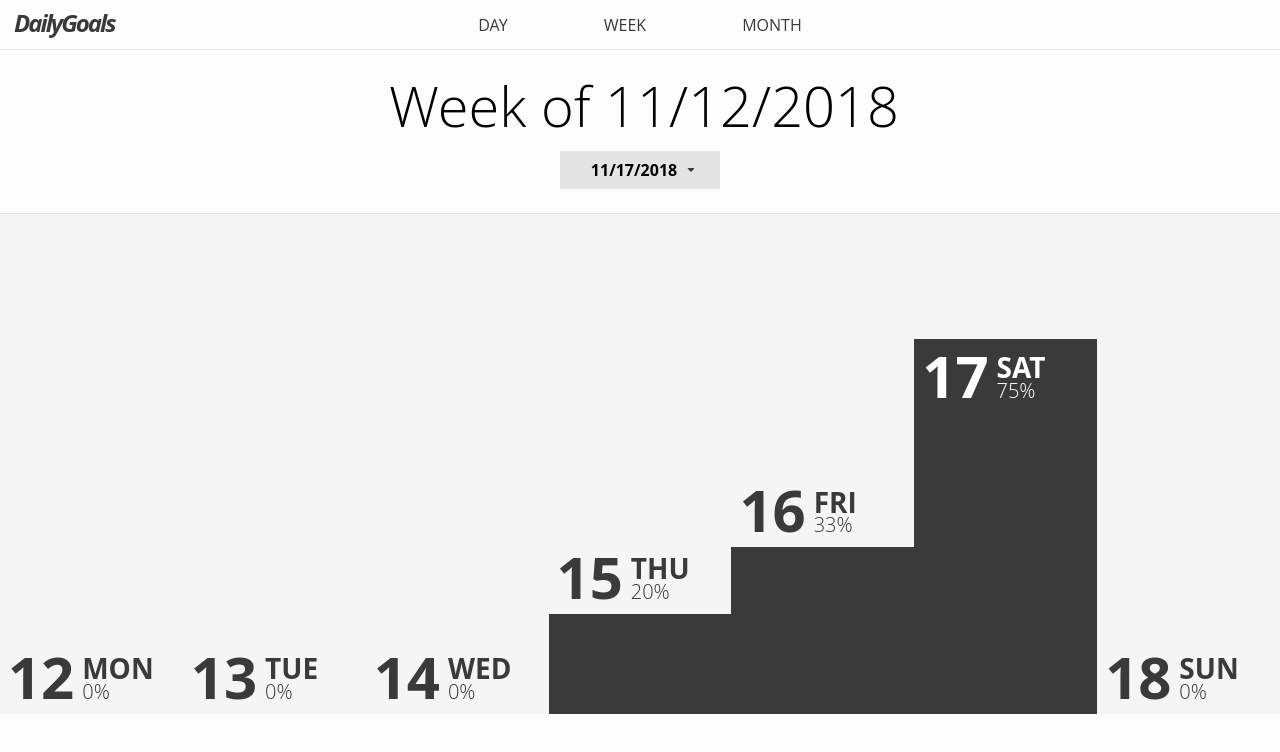
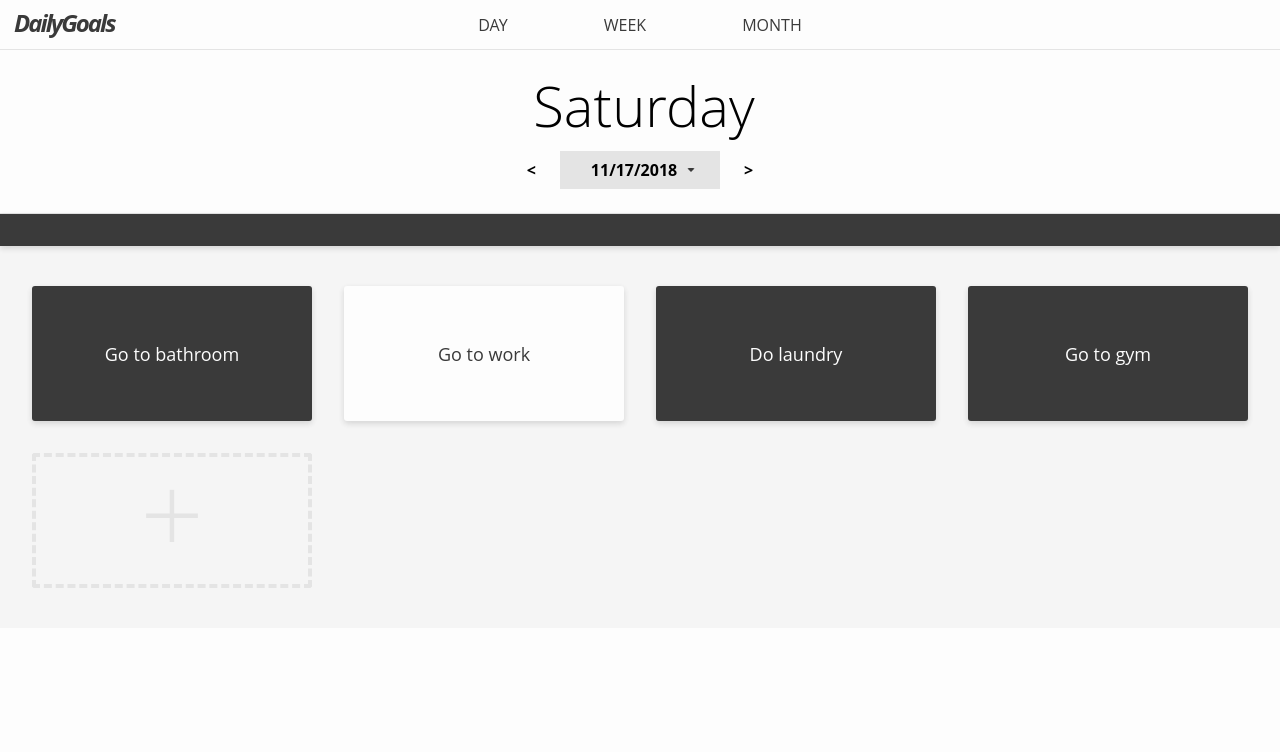
Before and after one commit to richpet9/daily-goals, a React app: page / in a window 1280 px wide. Built offline with nearby package versions, Linux system fonts and the light colour scheme.

Commit message:
added day navigation

```diff
--- a/src/classes/DayAPI.js
+++ b/src/classes/DayAPI.js
@@ -28,12 +28,12 @@ export class DayAPI {
     getToday() {
         //TODO: This is temporary because no database is being used
         //DEBUG: until I go live with a database, "today" will be 11/16/2018
-        const TODAY = new Date("2018-11-16");
+        const TODAY_DATE = new Date("2018-11-16");
         let today;
         this.response.forEach(day => {
             const dateToCompare = new Date(day.dayDate);
 
-            if (dateToCompare.toDateString() === TODAY.toDateString()) {
+            if (dateToCompare.toDateString() === TODAY_DATE.toDateString()) {
                 today = new Day(day);
             }
         });
@@ -117,6 +117,7 @@ export class DayAPI {
             let search = true; //Loop controller
             let dayToCheck = day; //The day to check within the loop
 
+            //Linear search backwards
             while (search) {
                 //Assign dayToCheck to the previous day
                 dayToCheck = this.getPreviousDay(dayToCheck);
@@ -136,6 +137,12 @@ export class DayAPI {
         return week;
     }
 
+    /**
+     * getDayRange() will return an array of days between the first day given, and the numerical range
+     * or second day given (inclusive).
+     * @param {Day} dayOne The first day (inclusive) in the range
+     * @param {Day/Int} dayTwo Either the second day in the range, or an int
+     */
     getDayRange(dayOne, dayTwo) {
         let returnDays = [];
 
@@ -174,7 +181,7 @@ export class DayAPI {
     pushDay(day) {
         //Control variable so we know if the array updated
         let updated = false;
-        //Loop through the days and update them if this day matches, add it if not
+        //(Linear search) Loop through the days and update them if this day matches, add it if not
         for (let index = 0; index < this.response.length; index++) {
             if (this.response[index].dayId === day.dayId) {
                 //The day already exists, so update the goals
--- a/src/components/Dashboard.js
+++ b/src/components/Dashboard.js
@@ -10,6 +10,7 @@ export class Dashboard extends Component {
     constructor(props) {
         super(props);
 
+        //These are styles for transitions but I removed those
         this.styles = {
             leftX2: {
                 left: "-200%"
@@ -31,45 +32,34 @@ export class Dashboard extends Component {
 
     render() {
         const { currentDisplay } = this.props;
-        const { styles } = this;
-
-        //Figure out styles
-        let dayStyle, weekStyle, monthStyle;
-
-        //If the day is current
-        if (currentDisplay === "day") {
-            //Day should be main, week should be right, month should be right * 2
-            dayStyle = styles.main;
-            weekStyle = styles.right;
-            monthStyle = styles.rightX2;
-        } else if (currentDisplay === "week") {
-            //Day should be left, week should be main, month should be right
-            dayStyle = styles.left;
-            weekStyle = styles.main;
-            monthStyle = styles.right;
-        } else if (currentDisplay === "month") {
-            //Day should be left * 2, week should be left, month should be main
-            dayStyle = styles.leftX2;
-            weekStyle = styles.left;
-            monthStyle = styles.main;
-        }
 
         return (
             <main id="dashboard-container">
+                {currentDisplay === "day" && (
                     <DisplayDay
                         currentDay={this.props.currentDay}
                         dayAPI={this.props.dayAPI}
                         setDay={this.props.setDay}
-                    style={dayStyle}
                     />
+                )}
+
+                {currentDisplay === "week" && (
                     <DisplayWeek
                         currentDay={this.props.currentDay}
                         dayAPI={this.props.dayAPI}
                         goToDay={this.props.goToDay}
                         setDay={this.props.setDay}
-                    style={weekStyle}
                     />
-                <DisplayMonth style={monthStyle} />
+                )}
+
+                {currentDisplay === "month" && (
+                    <DisplayMonth
+                        currentDay={this.props.currentDay}
+                        dayAPI={this.props.dayAPI}
+                        goToDay={this.props.goToDay}
+                        setDay={this.props.setDay}
+                    />
+                )}
             </main>
         );
     }
--- a/src/components/Screen.js
+++ b/src/components/Screen.js
@@ -15,8 +15,8 @@ class Screen extends Component {
         super(props);
 
         this.state = {
-            currentDisplay: "week",
-            currentDay: dayAPI.getToday()
+            currentDisplay: "day", //Default dispaly
+            currentDay: dayAPI.getToday() //Default day
         };
 
         //Bind functions
--- a/src/components/widget-components/DoneChart.js
+++ b/src/components/widget-components/DoneChart.js
@@ -4,21 +4,54 @@ import React, { Component } from "react";
 import "../../styles/DoneChart.css";
 
 export class DoneChart extends Component {
-    render() {
-        let doneRatio = 0;
-        const { day } = this.props;
-        let dayStyle;
+    constructor(props) {
+        super(props);
+        let dayStyle,
+            doneRatio = 0;
 
         //Get the done ratio if this day has goals
-        if (this.props.day.dayGoals.length > 0) {
-            doneRatio = getDoneRatio(this.props.day);
+        if (props.day.dayGoals.length > 0) {
+            doneRatio = getDoneRatio(props.day);
         }
 
+        //TODO: work on removing the dayInfo from this component
+        dayStyle = this.getDayStyle(props, doneRatio);
+
+        //Assign these values to the state
+        this.state = {
+            dayStyle: dayStyle,
+            doneRatio: doneRatio
+        };
+    }
+
+    componentWillReceiveProps(props) {
+        //If the props are identical, return
+        if (props === this.props) return;
+
+        //Create the variables we will need
+        let dayStyle,
+            doneRatio = 0;
+
+        //Get the done ratio if this day has goals
+        if (props.day.dayGoals.length > 0) {
+            doneRatio = getDoneRatio(props.day);
+        }
+
+        dayStyle = this.getDayStyle(props, doneRatio);
+
+        //Assign the new state
+        this.setState({
+            dayStyle: dayStyle,
+            doneRatio: doneRatio
+        });
+    }
+
+    getDayStyle(props, doneRatio) {
         //Determine how to style the day info
-        if (this.props.type === "vertical") {
+        if (props.type === "vertical") {
             if (doneRatio >= 0.75) {
                 //If this bar is 75% to the top
-                dayStyle = {
+                return {
                     //Style for the day name and date
                     dayCont: {
                         top: (1 - doneRatio) * 100 + "%",
@@ -30,7 +63,7 @@ export class DoneChart extends Component {
                     }
                 };
             } else {
-                dayStyle = {
+                return {
                     dayCont: {
                         top: "calc(" + (1 - doneRatio) * 100 + "% - 74px)"
                     },
@@ -40,6 +73,53 @@ export class DoneChart extends Component {
                 };
             }
         }
+    }
+
+    //Render a horizontal chart
+    renderHorizontal() {
+        return (
+            <div
+                className="chart-bar extend"
+                style={{ width: this.doneRatio * 100 + "%" }}
+            />
+        );
+    }
+
+    renderVertical() {
+        const { day } = this.props;
+        const { doneRatio, dayStyle } = this.state;
+
+        return (
+            <div
+                className="chart-container"
+                onClick={this.props.goToDay.bind(this, this.props.day)}
+            >
+                <div className="chart-day-container" style={dayStyle.dayCont}>
+                    <span className="chart-day-percent" style={dayStyle.percs}>
+                        {day.dayDate.getDate() + 1}
+                    </span>
+                    <div className="dayinfo-container">
+                        <span className="chart-day-name">
+                            {day
+                                .getDayName()
+                                .substring(0, 3)
+                                .toUpperCase()}
+                        </span>
+                        <span className="chart-day-num">
+                            {Math.floor(doneRatio * 100).toString() + "%"}
+                        </span>
+                    </div>
+                </div>
+                <div
+                    className="chart-bar extend"
+                    style={{ height: doneRatio * 100 + "%" }}
+                />
+            </div>
+        );
+    }
+
+    render() {
+        const { doneRatio } = this;
 
         //Push this finished chart to the screen
         return (
@@ -50,47 +130,11 @@ export class DoneChart extends Component {
                         : this.props.type + "-chart"
                 }
             >
-                {this.props.type === "horizontal" ? (
-                    //Horizontal chart
-                    <div
-                        className="chart-bar extend"
-                        style={{ width: doneRatio * 100 + "%" }}
-                    />
-                ) : (
-                    //Vertical chart
-                    <div
-                        className="chart-container"
-                        onClick={this.props.goToDay.bind(this, this.props.day)}
-                    >
-                        <div
-                            className="chart-day-container"
-                            style={dayStyle.dayCont}
-                        >
-                            <span
-                                className="chart-day-percent"
-                                style={dayStyle.percs}
-                            >
-                                {day.dayDate.getDate() + 1}
-                            </span>
-                            <div className="dayinfo-container">
-                                <span className="chart-day-name">
-                                    {day
-                                        .getDayName()
-                                        .substring(0, 3)
-                                        .toUpperCase()}
-                                </span>
-                                <span className="chart-day-num">
-                                    {Math.floor(doneRatio * 100).toString() +
-                                        "%"}
-                                </span>
-                            </div>
-                        </div>
-                        <div
-                            className="chart-bar extend"
-                            style={{ height: doneRatio * 100 + "%" }}
-                        />
-                    </div>
-                )}
+                {this.props.type === "horizontal"
+                    ? //Horizontal chart
+                      this.renderHorizontal()
+                    : //Vertical chart
+                      this.renderVertical()}
             </div>
         );
     }
--- a/src/components/widget-types/DisplayDay.js
+++ b/src/components/widget-types/DisplayDay.js
@@ -18,8 +18,10 @@ export class DisplayDay extends Component {
         this.onClickGoal = this.onClickGoal.bind(this);
         this.onClickControlItem = this.onClickControlItem.bind(this);
         this.onClickAdd = this.onClickAdd.bind(this);
+        this.handleDayNav = this.handleDayNav.bind(this);
     }
 
+    //This method will update the goals whenever currentDay changes
     componentWillReceiveProps(newProps) {
         if (newProps.currentDay.dayGoals !== this.state.goals) {
             this.setState({ goals: newProps.currentDay.dayGoals });
@@ -30,8 +32,8 @@ export class DisplayDay extends Component {
      * onClickControlItem() will fire when an item in the control menu is selected
      */
     onClickControlItem(item) {
-        //Get the dayAPI from props
-        const { dayAPI } = this.props;
+        //Get the dayAPI and setDay function from props
+        const { setDay, dayAPI } = this.props;
 
         //Before we do anything, save the day by pushing to file/database
         dayAPI.pushDay(this.props.currentDay);
@@ -42,13 +44,13 @@ export class DisplayDay extends Component {
         //Do something based on the item clicked
         switch (item) {
             case "Today":
-                this.props.setDay(today);
+                setDay(today);
                 break;
             case "Yesterday":
-                this.props.setDay(dayAPI.getPreviousDay(today));
+                setDay(dayAPI.getPreviousDay(today));
                 break;
             case "Tomorrow":
-                this.props.setDay(dayAPI.getNextDay(today));
+                setDay(dayAPI.getNextDay(today));
                 break;
             default:
                 break;
@@ -73,6 +75,21 @@ export class DisplayDay extends Component {
         this.setState({ goals: currentDay.toggleGoal(id).dayGoals });
     }
 
+    /**
+     * handleDayNav fires when a directional arrow is clicked in widget-controls
+     * @param {string} direction The direction to get the consecutive day
+     */
+    handleDayNav(direction) {
+        const { setDay, dayAPI, currentDay } = this.props;
+
+        if (direction === ">") {
+            setDay(dayAPI.getNextDay(currentDay));
+        } else if (direction === "<") {
+            setDay(dayAPI.getPreviousDay(currentDay));
+        }
+    }
+
+    //TODO: Extract widget-controls to it's own component
     render() {
         return (
             <div className="widget" style={this.props.style}>
@@ -80,6 +97,12 @@ export class DisplayDay extends Component {
                     <div className="widget-controls">
                         <span className="widget-title">
                             {this.props.currentDay.getDayName()}
+                        </span>
+                        <span
+                            className="widget-previous"
+                            onClick={this.handleDayNav.bind(this, "<")}
+                        >
+                            &lt;
                         </span>
                         <DropDown
                             options={[
@@ -92,6 +115,13 @@ export class DisplayDay extends Component {
                             expanded={false}
                             day={this.props.currentDay}
                         />
+
+                        <span
+                            className="widget-next"
+                            onClick={this.handleDayNav.bind(this, ">")}
+                        >
+                            &gt;
+                        </span>
                     </div>
                 </div>
                 <div className="widget-body">
--- a/src/components/widget-types/DisplayWeek.js
+++ b/src/components/widget-types/DisplayWeek.js
@@ -70,41 +70,15 @@ export class DisplayWeek extends Component {
                     </div>
                 </div>
                 <div className="widget-body week">
-                    <DoneChart
-                        day={weekData[0]}
-                        type="vertical"
-                        goToDay={this.props.goToDay}
-                    />
-                    <DoneChart
-                        day={weekData[1]}
-                        type="vertical"
-                        goToDay={this.props.goToDay}
-                    />
-                    <DoneChart
-                        day={weekData[2]}
-                        type="vertical"
-                        goToDay={this.props.goToDay}
-                    />
-                    <DoneChart
-                        day={weekData[3]}
-                        type="vertical"
-                        goToDay={this.props.goToDay}
-                    />
-                    <DoneChart
-                        day={weekData[4]}
-                        type="vertical"
-                        goToDay={this.props.goToDay}
-                    />
-                    <DoneChart
-                        day={weekData[5]}
-                        type="vertical"
-                        goToDay={this.props.goToDay}
-                    />
-                    <DoneChart
-                        day={weekData[6]}
-                        type="vertical"
-                        goToDay={this.props.goToDay}
-                    />
+                    {weekData.map(data => {
+                        return (
+                            <DoneChart
+                                day={data}
+                                type="vertical"
+                                goToDay={this.props.goToDay}
+                            />
+                        );
+                    })}
                 </div>
             </div>
         );
--- a/src/styles/DisplayDay.scss
+++ b/src/styles/DisplayDay.scss
@@ -21,6 +21,38 @@
         display: block;
         text-align: center;
         padding-bottom: 16px;
+
+        .widget-previous,
+        .widget-next {
+            display: inline-block;
+            position: relative;
+            font-weight: bolder;
+            line-height: 100%;
+            cursor: pointer;
+            z-index: 10;
+            padding: 8px 16px;
+            transform: scaleX(1);
+            transition: all 300ms $matEaseStd;
+        }
+
+        .widget-previous {
+            margin-right: 8px;
+            transform-origin: right;
+        }
+        .widget-next {
+            margin-left: 8px;
+            transform-origin: left;
+        }
+
+        .widget-previous::selection,
+        .widget-next::selection {
+            background: none;
+        }
+
+        .widget-previous:hover,
+        .widget-next:hover {
+            transform: scaleX(1.2);
+        }
     }
 
     .widget-body {
```
Lines whose indentation alone changed are shown as unchanged.
